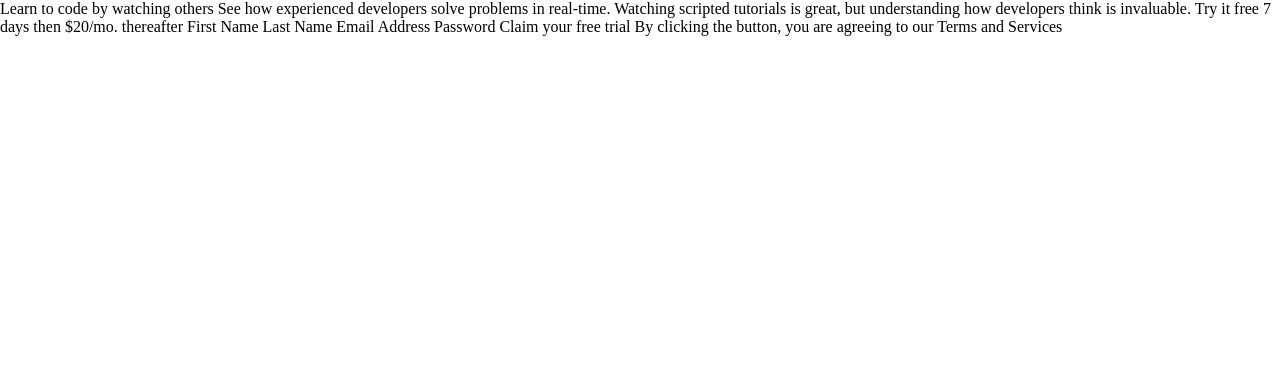
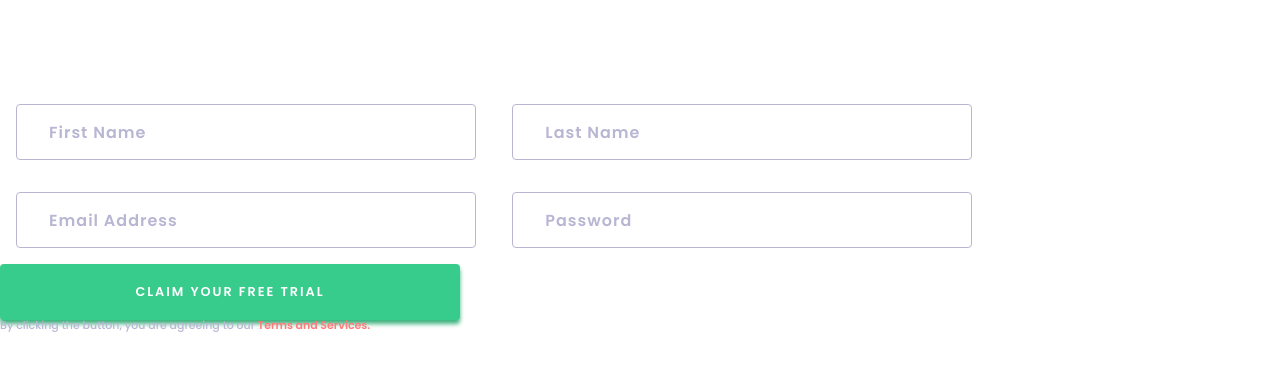
Before and after one commit to code-llzmt/intro-component-with-sign-up-form, a plain HTML site: page index.html in a window 1280 px wide. Drawn offline with Linux system fonts and the light colour scheme.

Commit message:
Add Fonts

```diff
--- /dev/null
+++ b/css/fonts.css
@@ -0,0 +1,162 @@
+
+/* poppins-400(regular) - latin */
+@font-face {
+    font-display: swap; /* Check https://developer.mozilla.org/en-US/docs/Web/CSS/@font-face/font-display for other options. */
+    font-family: 'Poppins';
+    font-style: normal;
+    font-weight: 400;
+    src: url('../assets/fonts/poppins-v20-latin/poppins-v20-latin-regular.woff2') format('woff2'), /* Chrome 36+, Opera 23+, Firefox 39+, Safari 12+, iOS 10+ */
+         url('../assets/fonts/poppins-v20-latin/poppins-v20-latin-regular.ttf') format('truetype'); /* Chrome 4+, Firefox 3.5+, IE 9+, Safari 3.1+, iOS 4.2+, Android Browser 2.2+ */
+}
+
+/* poppins-500(medium) - latin */
+@font-face {
+    font-display: swap; /* Check https://developer.mozilla.org/en-US/docs/Web/CSS/@font-face/font-display for other options. */
+    font-family: 'Poppins';
+    font-style: normal;
+    font-weight: 500;
+    src: url('../assets/fonts/poppins-v20-latin/poppins-v20-latin-500.woff2') format('woff2'), /* Chrome 36+, Opera 23+, Firefox 39+, Safari 12+, iOS 10+ */
+         url('../assets/fonts/poppins-v20-latin/poppins-v20-latin-500.ttf') format('truetype'); /* Chrome 4+, Firefox 3.5+, IE 9+, Safari 3.1+, iOS 4.2+, Android Browser 2.2+ */
+}
+
+/* poppins-600(semi bold) - latin */
+@font-face {
+    font-display: swap; /* Check https://developer.mozilla.org/en-US/docs/Web/CSS/@font-face/font-display for other options. */
+    font-family: 'Poppins';
+    font-style: normal;
+    font-weight: 600;
+    src: url('../assets/fonts/poppins-v20-latin/poppins-v20-latin-600.woff2') format('woff2'), /* Chrome 36+, Opera 23+, Firefox 39+, Safari 12+, iOS 10+ */
+         url('../assets/fonts/poppins-v20-latin/poppins-v20-latin-600.ttf') format('truetype'); /* Chrome 4+, Firefox 3.5+, IE 9+, Safari 3.1+, iOS 4.2+, Android Browser 2.2+ */
+}
+
+/* poppins-700(bold) - latin */
+@font-face {
+    font-display: swap; /* Check https://developer.mozilla.org/en-US/docs/Web/CSS/@font-face/font-display for other options. */
+    font-family: 'Poppins';
+    font-style: normal;
+    font-weight: 700;
+    src: url('../assets/fonts/poppins-v20-latin/poppins-v20-latin-700.woff2') format('woff2'), /* Chrome 36+, Opera 23+, Firefox 39+, Safari 12+, iOS 10+ */
+         url('../assets/fonts/poppins-v20-latin/poppins-v20-latin-700.ttf') format('truetype'); /* Chrome 4+, Firefox 3.5+, IE 9+, Safari 3.1+, iOS 4.2+, Android Browser 2.2+ */
+}
+
+body{
+    font-family: 'Poppins';
+    font-size: 16px;
+    font-weight: 400;
+    line-height: 1;
+}
+
+h1{
+    font-family: 'Poppins';
+    font-size: 48px; /* 3rem */
+    font-weight: 700; /* bold */
+    color: hsl(0, 0%, 100%); /* White */
+    line-height: 1;
+}
+
+p{
+    font-family: 'Poppins';
+    font-size: 16px; /* 1rem */
+    font-weight: 400; /* regular */
+    color: hsl(0, 0%, 100%); /* White */
+    line-height: 1.5;
+}
+
+h3{
+    font-family: 'Poppins';
+    font-size: 16px; /* 1rem */
+    font-weight: 400; /* regular */
+    color: hsl(0, 0%, 100%); /* White */
+    line-height: 1;
+}
+
+.white-semi-bold{
+    font-family: 'Poppins';
+    font-size: 16px; /* 1rem */
+    font-weight: 600; /* semi bold */
+    color: hsl(0, 0%, 100%); /* White */
+    line-height: 1;
+}
+
+h6{
+    font-family: 'Poppins';
+    font-size: 11px; /* 0.7rem */
+    font-weight: 500; /* medium */
+    color: hsl(246, 25%, 77%); /* Grayish Blue */
+    line-height: 1;
+}
+
+.red-semi-bold{
+    font-family: 'Poppins';
+    font-size: 11px; /* 0.7rem */
+    font-weight: 600; /* semi-bold */
+    color: hsl(0, 100%, 74%); /* Red */
+    line-height: 1;
+}
+
+button{
+    font-family: 'Poppins';
+    font-size: 12.8px; /* 0.8rem */
+    font-weight: 600; /* semi bold */
+    color: hsl(0, 0%, 100%); /* White */
+
+    text-transform: uppercase;
+    letter-spacing: 2px;
+    line-height: 1;
+
+    border: none;
+    border-radius: 4px; /* 0.25rem */
+
+    background-color: hsl(154, 59%, 51%); /* Green */
+
+    display: flex;
+    align-items: center;
+    justify-content: center;
+
+    height: 56px; /* 3.5rem */
+    width: clamp(300px, 100%, 460px);
+
+    /* 0px-left 4px-bottom 4px-blur hsl-color*/
+    box-shadow: 0px 4px 4px hsl(153, 49%, 47%); /* Dark Green */
+
+    transition: 200ms ease-in-out;
+    cursor: pointer;
+}
+
+button:hover{
+    opacity: 0.5;
+}
+
+input{
+    border: 1px solid hsl(246, 25%, 77%); /* Grayish Blue */
+    border-radius: 4px; /* 0.25rem */
+    outline: none;
+
+    background-color: hsl(0, 0%, 100%); /* White */
+
+    height: 56px; /* 3.5rem */
+    width: clamp(300px, 100%, 460px);
+
+    padding-left: 2rem;
+
+    /* !! */
+    margin: 1rem;
+
+    font-family: 'Poppins';
+    font-size: 16px; /* 1rem */
+    font-weight: 600; /* semi-bold */
+    color: hsl(249, 10%, 26%); /* Dark Blue */
+    letter-spacing: 1px;
+}
+
+input::placeholder{
+    font-family: 'Poppins';
+    font-size: 16px; /* 1rem */
+    font-weight: 600; /* semi-bold */
+    color: hsl(246, 25%, 77%); /* Grayish Blue */
+    letter-spacing: 1px;
+}
+
+input:hover{
+    border: 1px solid hsl(249, 10%, 26%); /* Dark Blue */
+}
--- a/index.html
+++ b/index.html
@@ -11,6 +11,7 @@
 
   <!-- css -->
   <link rel="stylesheet" href="css/styles.css">
+  <link rel="stylesheet" href="css/fonts.css">
 
   <!-- js -->
 
@@ -20,21 +21,23 @@
 </head>
 <body>
   <main>
-    Learn to code by watching others
+    <h1>Learn to code by watching others</h1>
 
-    See how experienced developers solve problems in real-time. Watching scripted tutorials is great,
-    but understanding how developers think is invaluable.
+    <p>
+      See how experienced developers solve problems in real-time. Watching scripted tutorials is great,
+      but understanding how developers think is invaluable.
+    </p>
 
-    Try it free 7 days then $20/mo. thereafter
+    <h3><span class="white-semi-bold">Try it free 7 days</span> then $20/mo. thereafter</h3>
 
-    First Name
-    Last Name
-    Email Address
-    Password
+    <input type="text" placeholder="First Name">
+    <input type="text" placeholder="Last Name">
+    <input type="email" placeholder="Email Address">
+    <input type="password" placeholder="Password">
 
-    Claim your free trial
+    <button>Claim your free trial </button>
 
-    By clicking the button, you are agreeing to our Terms and Services
+    <h6>By clicking the button, you are agreeing to our <span class="red-semi-bold">Terms and Services.</span></h6>
   </main>
 </body>
 </html>
```
Also changed, not shown: assets/fonts/poppins-v20-latin/poppins-v20-latin-500.ttf (added), assets/fonts/poppins-v20-latin/poppins-v20-latin-500.woff2 (added), assets/fonts/poppins-v20-latin/poppins-v20-latin-600.ttf (added), assets/fonts/poppins-v20-latin/poppins-v20-latin-600.woff2 (added), assets/fonts/poppins-v20-latin/poppins-v20-latin-700.ttf (added), assets/fonts/poppins-v20-latin/poppins-v20-latin-700.woff2 (added), assets/fonts/poppins-v20-latin/poppins-v20-latin-regular.ttf (added), assets/fonts/poppins-v20-latin/poppins-v20-latin-regular.woff2 (added), 1 other file.
